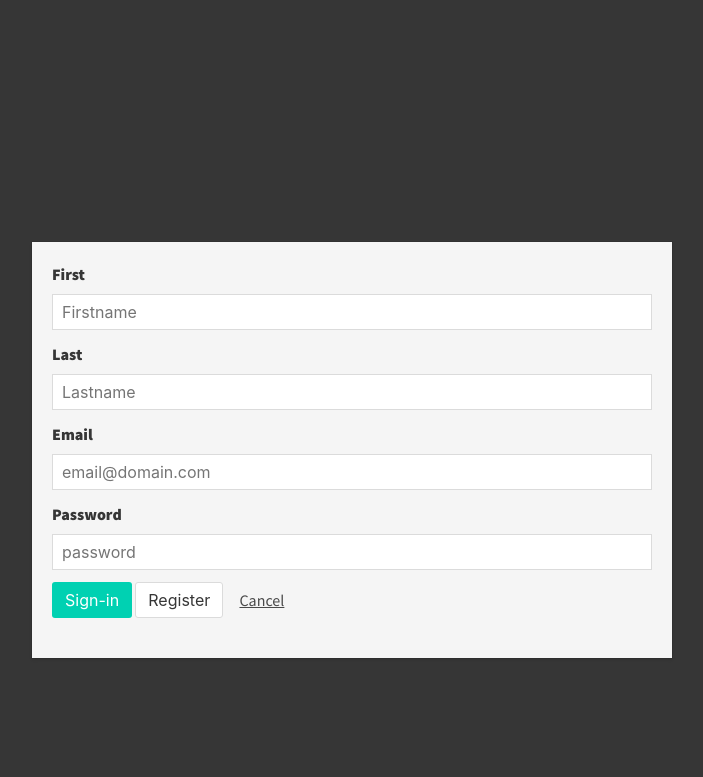
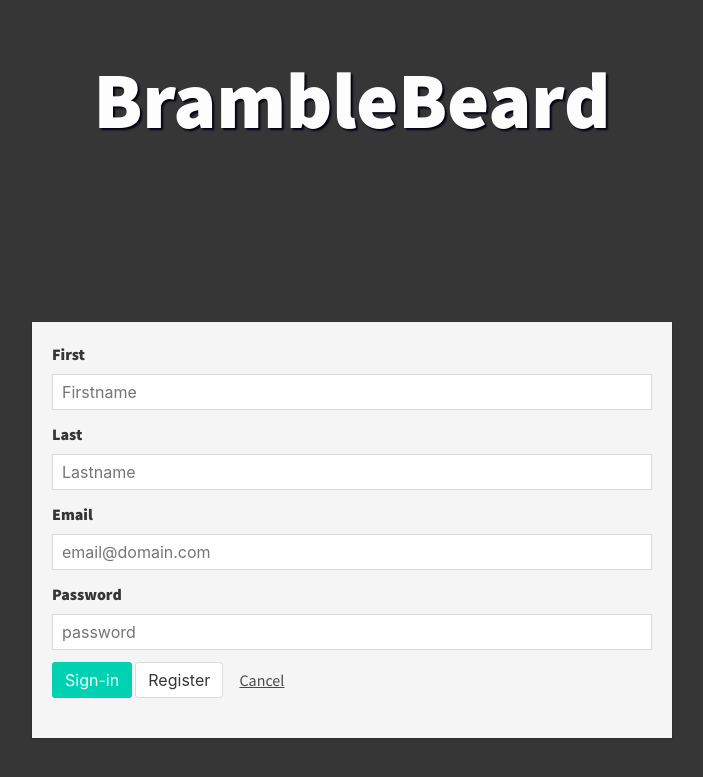
Before and after one commit to BrambleBeard/bramblebeard.github.io, a Jekyll site: the page built from auth/index.html, in a window 1280 px wide. Shown: the top 777 px of the page, without its empty margins (288-991 px from the left). Built offline with Jekyll 4.4.1, drawn with Linux system fonts in a browser that asks for light colours.

Commit message:
e/htm Add title to auth page

```diff
--- a/auth/index.html
+++ b/auth/index.html
@@ -6,9 +6,12 @@ subtitle: Sign-in, Sign-out, Forgot Password, Register
 ---
 
 <section class="hero is-dark is-fullheight">
+    <div class="hero-head has-text-centered">
+        <h2 class="hero-title">{{ site.title }}</h2>
+    </div>
     <div class="hero-body">
         <div class="container container-narrow">
-            <form action="/saved" class="box">
+            <form action="/new" class="box">
 
                 <div class="field">
                     <div class="control">
```
